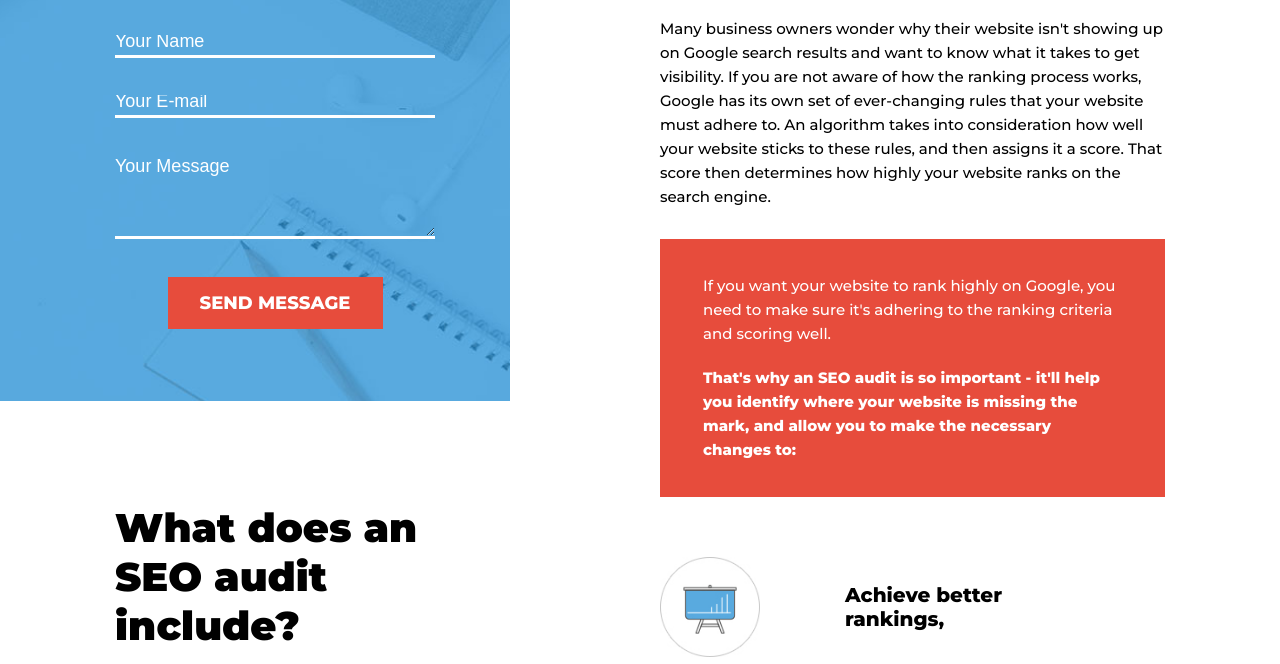
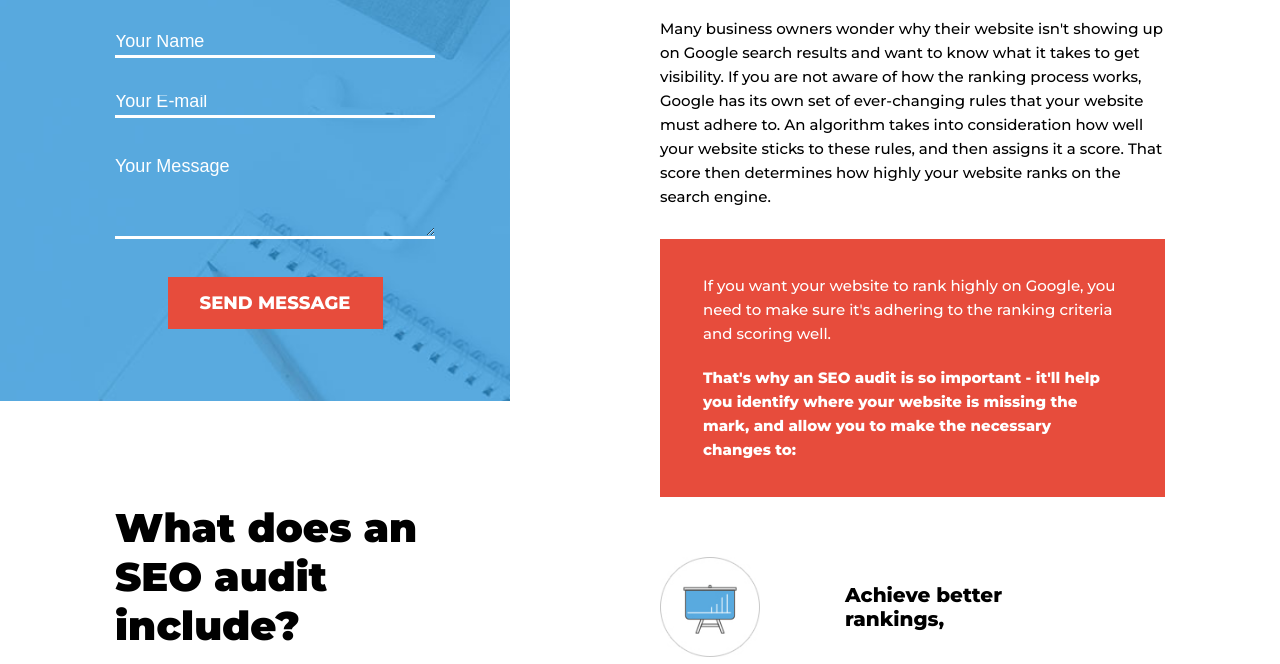
Before and after one commit to karolina-siemieniuk-morawska/seo-audit, a plain HTML site: page index.html in a window 1280 px wide. Shown: the part 279-943 px from the top of the page. Drawn offline with Linux system fonts and the light colour scheme; a web font is replaced by a local one.

Commit message:
change background form

```diff
--- a/style.css
+++ b/style.css
@@ -5,7 +5,7 @@
 }
 
 body {
-  font-family: "Montserrat", sans-serif;
+  font-family: 'Montserrat', sans-serif;
 }
 
 .title {
@@ -40,11 +40,7 @@ li {
 .form {
   height: 660px;
   width: 570px;
-  background-image: url(./assets/form-background.jpg);
-  background-position: center;
-  background-size: cover;
-  background-repeat: no-repeat;
-  background-color: #59aadf;
+
   color: white;
   display: flex;
   flex-wrap: wrap;
@@ -52,14 +48,29 @@ li {
   justify-content: center;
   margin-left: -175px;
   order: 1;
+  position: relative;
 }
-
+.form:before {
+  content: '';
+  position: absolute;
+  display: block;
+  height: 660px;
+  right: 0;
+  left: calc(-50vw + 570px);
+  background-image: url(./assets/form-background.jpg);
+  background-position: center;
+  background-size: cover;
+  background-repeat: no-repeat;
+  background-color: #59aadf;
+}
 .form_content {
   height: 80%;
   display: flex;
   flex-wrap: wrap;
   width: 320px;
   margin-left: 100px;
+  position: relative;
+  z-index: 20;
 }
 
 .form_content > p,
@@ -90,13 +101,13 @@ form > textarea {
 form > input::placeholder,
 form > textarea::placeholder {
   font-size: 18px;
-  font-family: "Lekton", sans-serif;
+  font-family: 'Lekton', sans-serif;
   color: white;
 }
 
 .button {
   color: white;
-  font-family: "Montserrat", sans-serif;
+  font-family: 'Montserrat', sans-serif;
   font-weight: 800;
   font-size: 18px;
   text-transform: uppercase;
```
